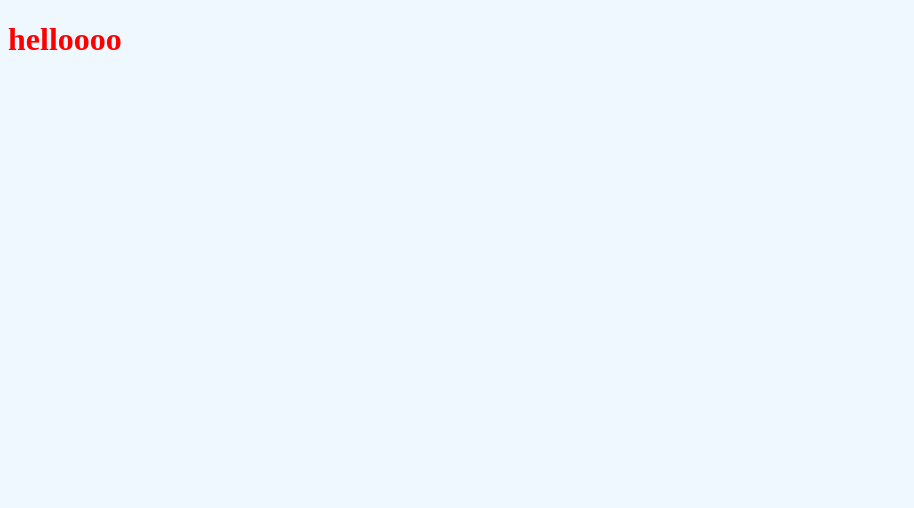
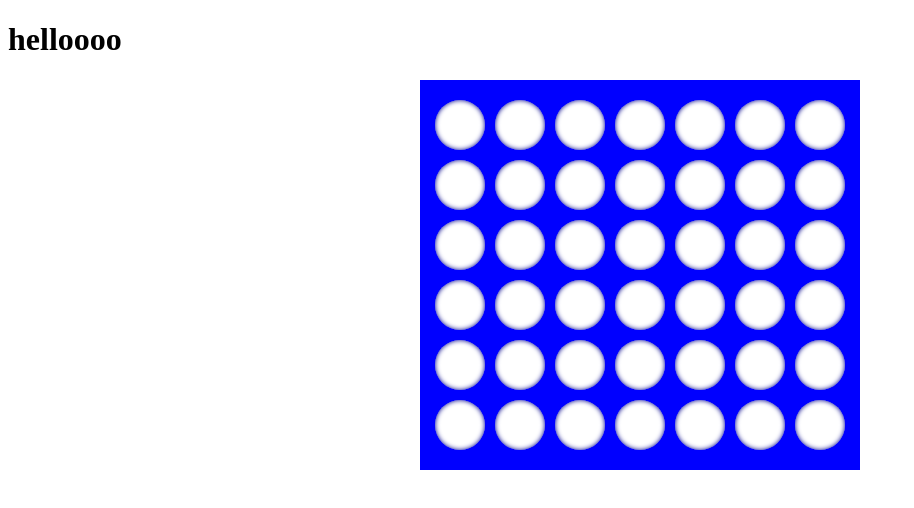
Before and after one commit to River935/js-challenge, a plain HTML site: page index.html in a window 1280 px wide. Shown: the whole page, without its empty margins (0-914 px from the left). Drawn offline with Linux system fonts and the light colour scheme.

Commit message:
Implement frontend design and iteraction with script.js

```diff
--- a/css/index.scss
+++ b/css/index.scss
@@ -1,5 +1,31 @@
-body,
-html{
-  background-color: aliceblue;
-  color: red;
+html,
+body {
 }
+
+.title {
+  &__h1 {
+    color: black;
+  }
+}
+.board {
+  background-color: blue;
+  display: flex;
+  justify-content: center;
+  padding: 20px;
+  width: 25rem;
+  margin: 0 auto;
+  gap: 10px;
+
+  &__col {
+    display: flex;
+    flex-direction: column;
+    gap: 10px;
+    &-row {
+      width: 50px;
+      height: 50px;
+      border-radius: 50%;
+      background-color: white;
+      box-shadow: inset 0 0 5px darkblue;
+    }
+  }
+}
--- a/index.html
+++ b/index.html
@@ -14,7 +14,67 @@
   </head>
   <body>
     <div class="title">
-    <h1>helloooo</h1>
-</div>
+      <h1 class="title__h1">helloooo</h1>
+    </div>
+    <div class="board">
+      <div class="board__col" id="0" onclick="addPieceToBoard(event)">
+        <!-- onclick event addPiece -->
+        <div class="board__col-row" id="0.0"></div>
+        <div class="board__col-row" id="0.1"></div>
+        <div class="board__col-row" id="0.2"></div>
+        <div class="board__col-row" id="0.3"></div>
+        <div class="board__col-row" id="0.4"></div>
+        <div class="board__col-row" id="0.5"></div>
+      </div>
+      <div class="board__col" id="1" onclick="addPieceToBoard(event)">
+        <div class="board__col-row" id="1.0"></div>
+        <div class="board__col-row" id="1.1"></div>
+        <div class="board__col-row" id="1.2"></div>
+        <div class="board__col-row" id="1.3"></div>
+        <div class="board__col-row" id="1.4"></div>
+        <div class="board__col-row" id="1.5"></div>
+      </div>
+      <div class="board__col" id="2" onclick="addPieceToBoard(event)">
+        <div class="board__col-row" id="2.0"></div>
+        <div class="board__col-row" id="2.1"></div>
+        <div class="board__col-row" id="2.2"></div>
+        <div class="board__col-row" id="2.3"></div>
+        <div class="board__col-row" id="2.4"></div>
+        <div class="board__col-row" id="2.5"></div>
+      </div>
+      <div class="board__col" id="3" onclick="addPieceToBoard(event)">
+        <div class="board__col-row" id="3.0"></div>
+        <div class="board__col-row" id="3.1"></div>
+        <div class="board__col-row" id="3.2"></div>
+        <div class="board__col-row" id="3.3"></div>
+        <div class="board__col-row" id="3.4"></div>
+        <div class="board__col-row" id="3.5"></div>
+      </div>
+      <div class="board__col" id="4" onclick="addPieceToBoard(event)">
+        <div class="board__col-row" id="4.0"></div>
+        <div class="board__col-row" id="4.1"></div>
+        <div class="board__col-row" id="4.2"></div>
+        <div class="board__col-row" id="4.3"></div>
+        <div class="board__col-row" id="4.4"></div>
+        <div class="board__col-row" id="4.5"></div>
+      </div>
+      <div class="board__col" id="5" onclick="addPieceToBoard(event)">
+        <div class="board__col-row" id="5.0"></div>
+        <div class="board__col-row" id="5.1"></div>
+        <div class="board__col-row" id="5.2"></div>
+        <div class="board__col-row" id="5.3"></div>
+        <div class="board__col-row" id="5.4"></div>
+        <div class="board__col-row" id="5.5"></div>
+      </div>
+      <div class="board__col" id="6" onclick="addPieceToBoard(event)">
+        <div class="board__col-row" id="6.0"></div>
+        <div class="board__col-row" id="6.1"></div>
+        <div class="board__col-row" id="6.2"></div>
+        <div class="board__col-row" id="6.3"></div>
+        <div class="board__col-row" id="6.4"></div>
+        <div class="board__col-row" id="6.5"></div>
+      </div>
+    </div>
+    <script src="script.js"></script>
   </body>
-  </html>
+</html>
--- a/script.js
+++ b/script.js
@@ -20,6 +20,10 @@ class Piece {
     this.player = player;
   }
 
+  resetPiece() {
+    (this.empty = true), (this.player = null);
+  }
+
   checkWin(player, x, y) {
     // check vertically
     let countPlayerPieces = 0;
@@ -28,6 +32,7 @@ class Piece {
         countPlayerPieces++;
         if (countPlayerPieces === 4) {
           console.log('Win, ' + player);
+          reset();
           return;
         }
       } else {
@@ -66,7 +71,7 @@ class Piece {
           countPlayerPieces = 0;
         }
       }
-      countPlayerPieces = 0;
+
       row = 5;
     }
 
@@ -83,9 +88,20 @@ class Piece {
           countPlayerPieces = 0;
         }
       }
-      countPlayerPieces = 0;
     }
   }
+}
+
+function reset() {
+  boardPieces.forEach((col, i) => {
+    col.forEach((row, p) => {
+      row.resetPiece();
+      let pieceElement = document.getElementById(`${i}.${p}`);
+
+      pieceElement.style.backgroundColor = 'white';
+    });
+  });
+  console.log(boardPieces);
 }
 
 function createArrBoardPieces() {
@@ -101,14 +117,25 @@ function createArrBoardPieces() {
 
 const boardPieces = createArrBoardPieces();
 
-function addPieceToBoard(player, x) {
+const player1 = 'red';
+const player2 = 'yellow';
+let currentPlayerTurn = player1;
+
+function addPieceToBoard(event) {
+  let x = event.currentTarget.id;
+
   for (let y = 5; y < boardPieces[x].length; y--) {
     if (y < 0) return;
     if (boardPieces[x][y].isEmpty()) {
       boardPieces[x][y].setEmpty();
-      boardPieces[x][y].setPlayer(player);
+      boardPieces[x][y].setPlayer(currentPlayerTurn);
+      const piece = document.getElementById(`${x}.${y}`);
+
+      piece.style.backgroundColor = currentPlayerTurn;
+
       // check if it is a win
-      boardPieces[x][y].checkWin(player, x, y);
+      boardPieces[x][y].checkWin(currentPlayerTurn, x, y);
+      currentPlayerTurn = currentPlayerTurn === player1 ? player2 : player1;
       return;
     }
   }
```
Also changed, not shown: css/index.css, 1 other file.
